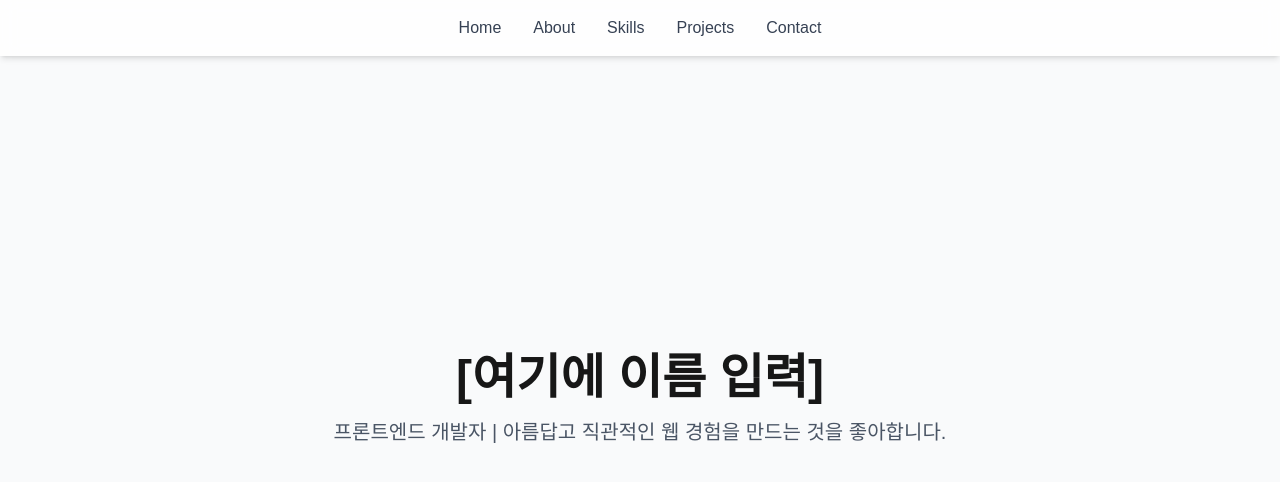
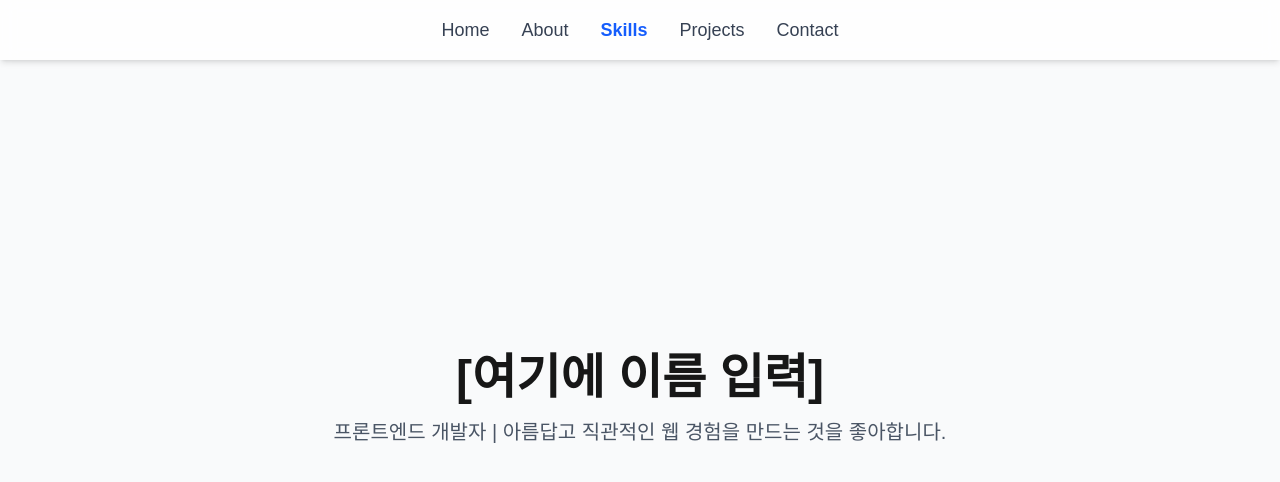
Before and after one commit to johj703/johj703.github.io, a Next.js app: page / in a window 1280 px wide. Shown: the top 482 px of the page. Built offline with nearby package versions, Linux system fonts and the light colour scheme.

Commit message:
🔧fix: Header에서 원하는 섹션에 클릭을하면 클릭을 했던 부분의 하이라이팅이 고정이 되도록 수정

```diff
--- a/src/components/Header.tsx
+++ b/src/components/Header.tsx
@@ -1,16 +1,69 @@
+"use client";
 
-import React from 'react';
+import React, { useState, useEffect } from 'react';
 
 const Header = () => {
+  const [activeLink, setActiveLink] = useState('hero');
+
+  useEffect(() => {
+    const handleScroll = () => {
+      const sections = ['hero', 'about', 'skills', 'projects', 'contact'];
+      // 화면의 중앙을 기준으로 섹션을 감지하도록 offset 조정
+      const offset = window.innerHeight / 2;
+      const currentPosition = window.scrollY + offset;
+
+      for (const sectionId of sections) {
+        const section = document.getElementById(sectionId);
+        if (section) {
+          if (
+            currentPosition >= section.offsetTop &&
+            currentPosition < section.offsetTop + section.offsetHeight
+          ) {
+            setActiveLink(sectionId);
+            break;
+          }
+        }
+      }
+    };
+
+    // 스크롤 이벤트 리스너 등록
+    window.addEventListener('scroll', handleScroll);
+    // 초기 로드 시 한 번 실행하여 활성 링크 설정
+    handleScroll();
+
+    // 컴포넌트 언마운트 시 이벤트 리스너 제거
+    return () => {
+      window.removeEventListener('scroll', handleScroll);
+    };
+  }, []);
+
+  const navLinks = [
+    { id: 'hero', title: 'Home' },
+    { id: 'about', title: 'About' },
+    { id: 'skills', title: 'Skills' },
+    { id: 'projects', title: 'Projects' },
+    { id: 'contact', title: 'Contact' },
+  ];
+
   return (
     <header className="fixed top-0 left-0 w-full bg-white/80 backdrop-blur-sm shadow-md z-50">
       <nav className="container mx-auto px-6 py-4 flex justify-center items-center">
         <div className="flex space-x-8">
-          <a href="#hero" className="text-gray-700 hover:text-blue-600 transition-colors duration-300">Home</a>
-          <a href="#about" className="text-gray-700 hover:text-blue-600 transition-colors duration-300">About</a>
-          <a href="#skills" className="text-gray-700 hover:text-blue-600 transition-colors duration-300">Skills</a>
-          <a href="#projects" className="text-gray-700 hover:text-blue-600 transition-colors duration-300">Projects</a>
-          <a href="#contact" className="text-gray-700 hover:text-blue-600 transition-colors duration-300">Contact</a>
+          {navLinks.map((link) => (
+            <a
+              key={link.id}
+              href={`#${link.id}`}
+              // 클릭 시 즉시 상태를 업데이트하여 부드러운 사용자 경험 제공
+              onClick={() => setActiveLink(link.id)}
+              className={`transition-colors duration-300 text-lg ${
+                activeLink === link.id
+                  ? 'text-blue-600 font-semibold' // 활성 링크 스타일
+                  : 'text-gray-700 hover:text-blue-600' // 비활성 링크 스타일
+              }`}
+            >
+              {link.title}
+            </a>
+          ))}
         </div>
       </nav>
     </header>
```
